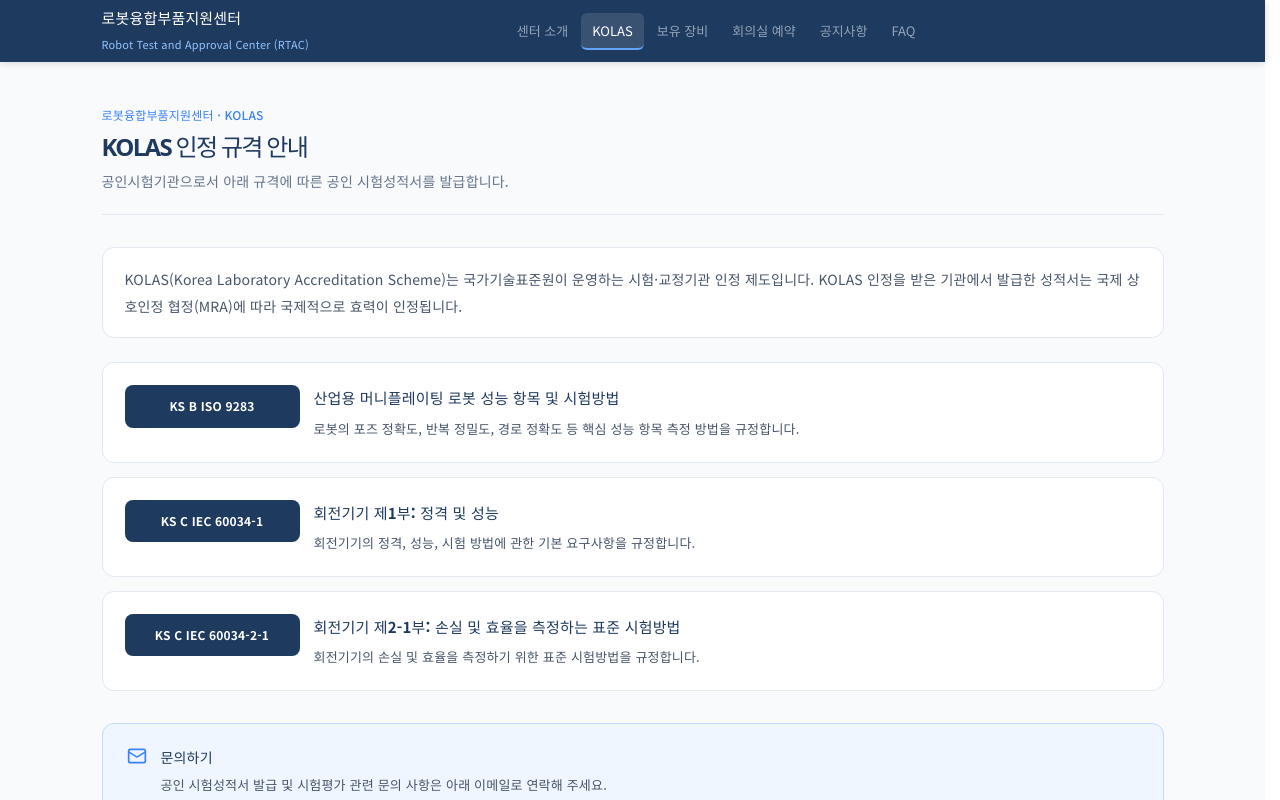
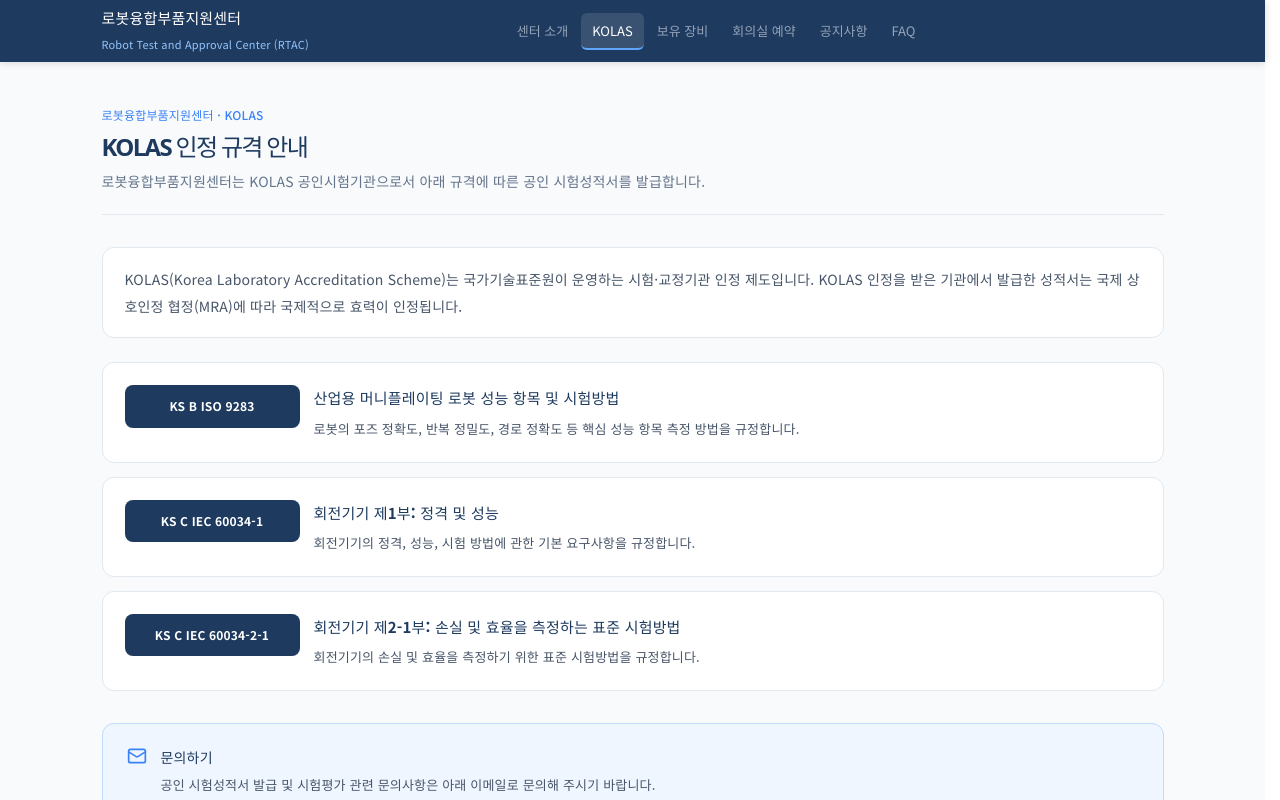
Before and after one commit to robot-components/robot-components.github.io, a React (Vite) app: page / in a window 1280 px wide. Both pictures are taken after a click on the button "KOLAS". Shown: the top 800 px of the page. Built offline with nearby package versions, Linux system fonts and the light colour scheme.

Commit message:
content: update website content

```diff
--- a/src/pages/KolasPage.jsx
+++ b/src/pages/KolasPage.jsx
@@ -2,8 +2,8 @@
 import { DEFAULT_KOLAS, DEFAULT_SITE } from "../data/defaults";
 import PageHeader from "../components/PageHeader";
 
-const KOLAS_HEADER = { label: "KOLAS", title: "KOLAS 인정 규격 안내", sub: "공인시험기관으로서 아래 규격에 따른 공인 시험성적서를 발급합니다." };
-const KOLAS_CONTACT = { title: "문의하기", desc: "공인 시험성적서 발급 및 시험평가 관련 문의 사항은 아래 이메일로 연락해 주세요." };
+const KOLAS_HEADER = { label: "KOLAS", title: "KOLAS 인정 규격 안내", sub: "로봇융합부품지원센터는 KOLAS 공인시험기관으로서 아래 규격에 따른 공인 시험성적서를 발급합니다." };
+const KOLAS_CONTACT = { title: "문의하기", desc: "공인 시험성적서 발급 및 시험평가 관련 문의사항은 아래 이메일로 문의해 주시기 바랍니다." };
 const KOLAS_SUMMARY = DEFAULT_SITE.kolasSummary;
 
 export default function KolasPage({ location }) {
```
